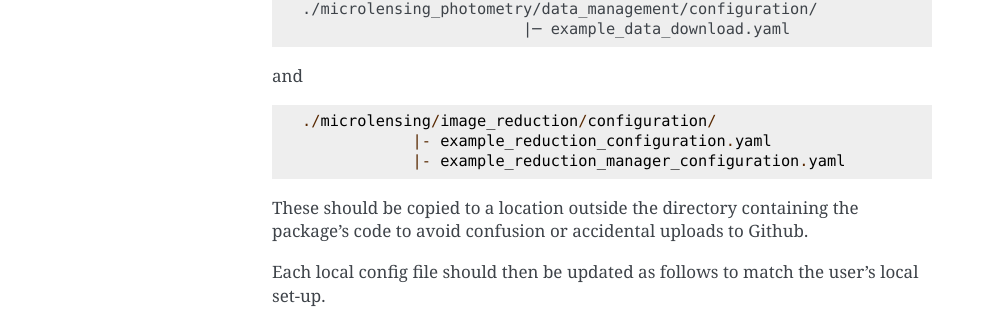
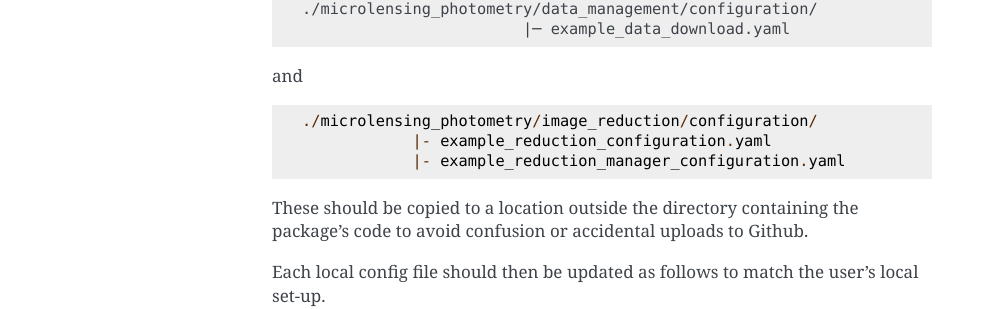
Before and after one commit to LCOGT/microlensing_photometry, a Sphinx documentation site: the page built from docs/source/installation/index.rst, in a window 1280 px wide. Shown: the part 1061-1370 px from the top of the page, without its empty margins (148-1141 px from the left). Built offline with Sphinx 7.4.7, drawn with Linux system fonts in a browser that asks for light colours.

Commit message:
Clarifications to the config descriptions

````diff
--- a/docs/source/image_reduction/index.rst
+++ b/docs/source/image_reduction/index.rst
@@ -23,7 +23,8 @@ Configuring a Single Dataset for Reduction
 All images for a single dataset's reduction are collected into a
 single directory, referred to as ```red_dir```.  In addition to the
 FITS image files, the directory also needs to contain a copy of
-```microlensing_photometry/configuration/example_reduction_configuration.yaml```.
+```microlensing_photometry/configuration/example_reduction_configuration.yaml```,
+named ``reduction_config.yaml``.  Note that it is important that this file has this name.
 This file needs to be edited to provide the parameters specific to
 that dataset.
 
@@ -65,7 +66,7 @@ workflow (see :doc:`Prefect Workflows <../prefect/index>` for details).
 .. code-block:: python
 
     venv> cd microlensing_photometry/
-    venv> poetry run python image_reduction/infrastructure/aperture_pipeline.py <path_to_dataset_config.yaml>
+    venv> poetry run python image_reduction/infrastructure/aperture_pipeline.py <path_to_dataset_dir>
 
 The process of the pipeline as it runs can be monitored from the Prefect dashboard.
 
--- a/docs/source/installation/index.rst
+++ b/docs/source/installation/index.rst
@@ -64,7 +64,7 @@ and
 
 .. code-block::
 
-    ./microlensing/image_reduction/configuration/
+    ./microlensing_photometry/image_reduction/configuration/
                 |- example_reduction_configuration.yaml
                 |- example_reduction_manager_configuration.yaml
 
````
Also changed, not shown: 5 other files.
